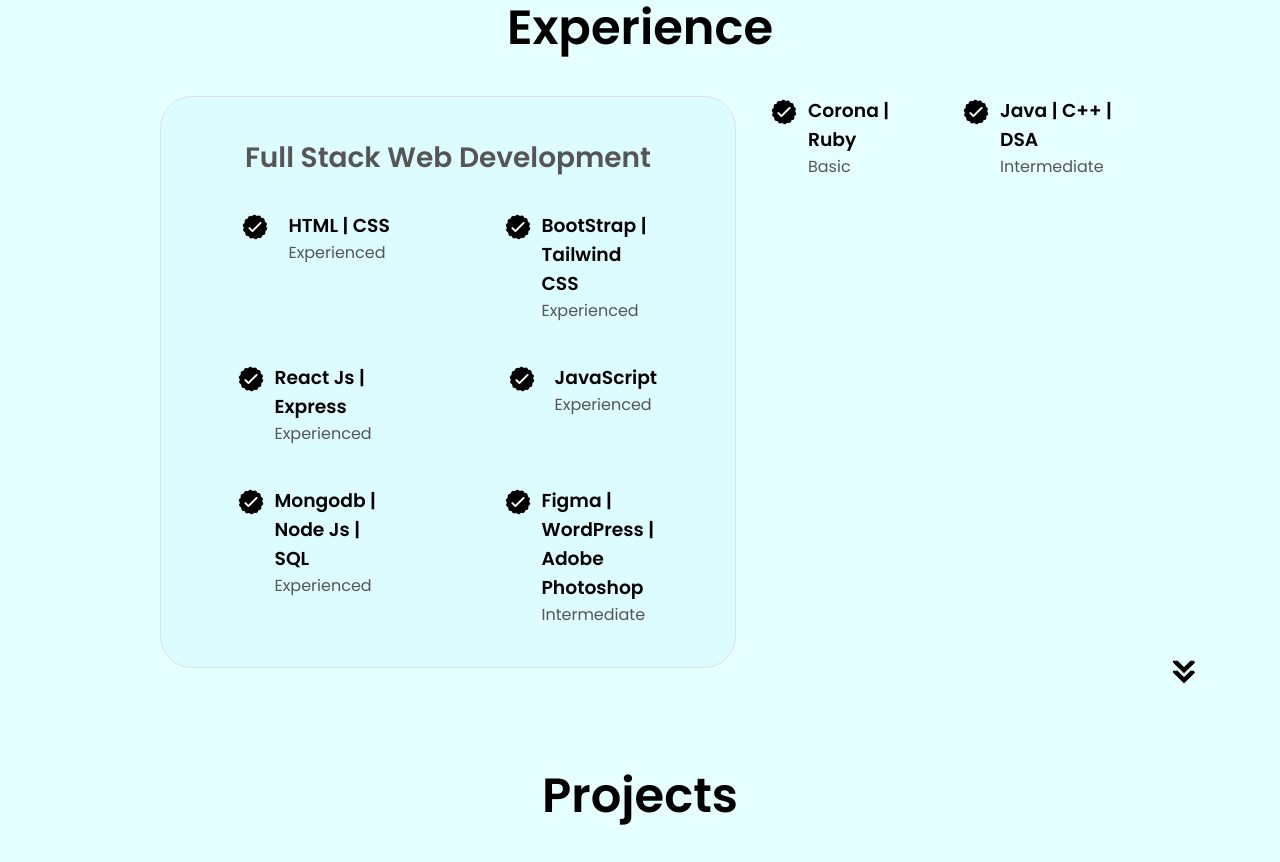
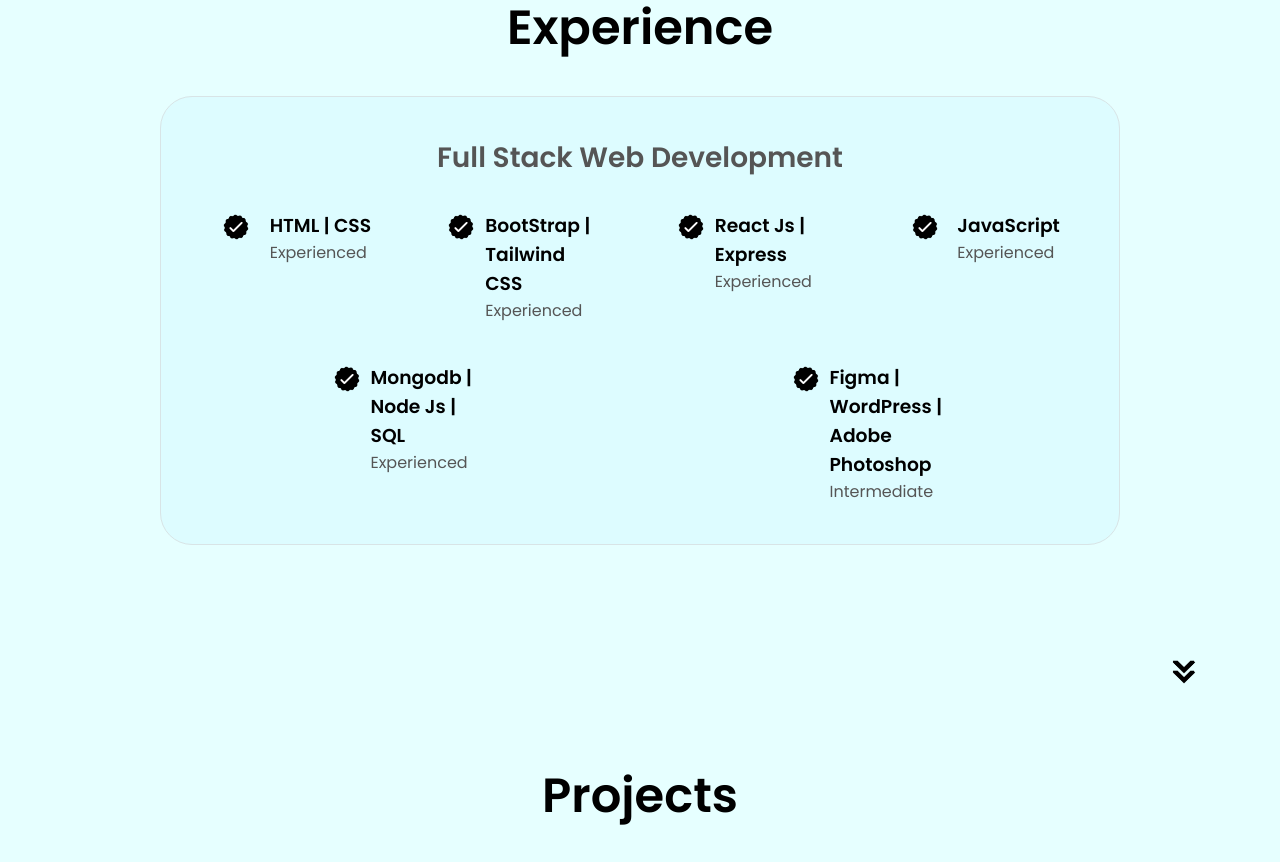
Before and after one commit to Majidd123/Portfolio, a plain HTML site: page index.html in a window 1280 px wide. Shown: the part 1704-2566 px from the top of the page. Drawn offline with Linux system fonts and the light colour scheme.

Commit message:
Update index.html

```diff
--- a/index.html
+++ b/index.html
@@ -155,20 +155,7 @@
                 </div>
 
                         </article>
-                        <article>
-                            <img src="checkmark.png" alt="Experience icon" class="icon" />
-                            <div>
-                                <h3>Corona | Ruby</h3>
-                                <p>Basic</p>
-                            </div>
-                        </article>
-                        <article>
-                            <img src="checkmark.png" alt="Experience icon" class="icon" />
-                            <div>
-                                <h3>Java | C++ | DSA</h3>
-                                <p>Intermediate</p>
-                            </div>
-                        </article>
+
                     </div>
                 </div>
             </div>
```
